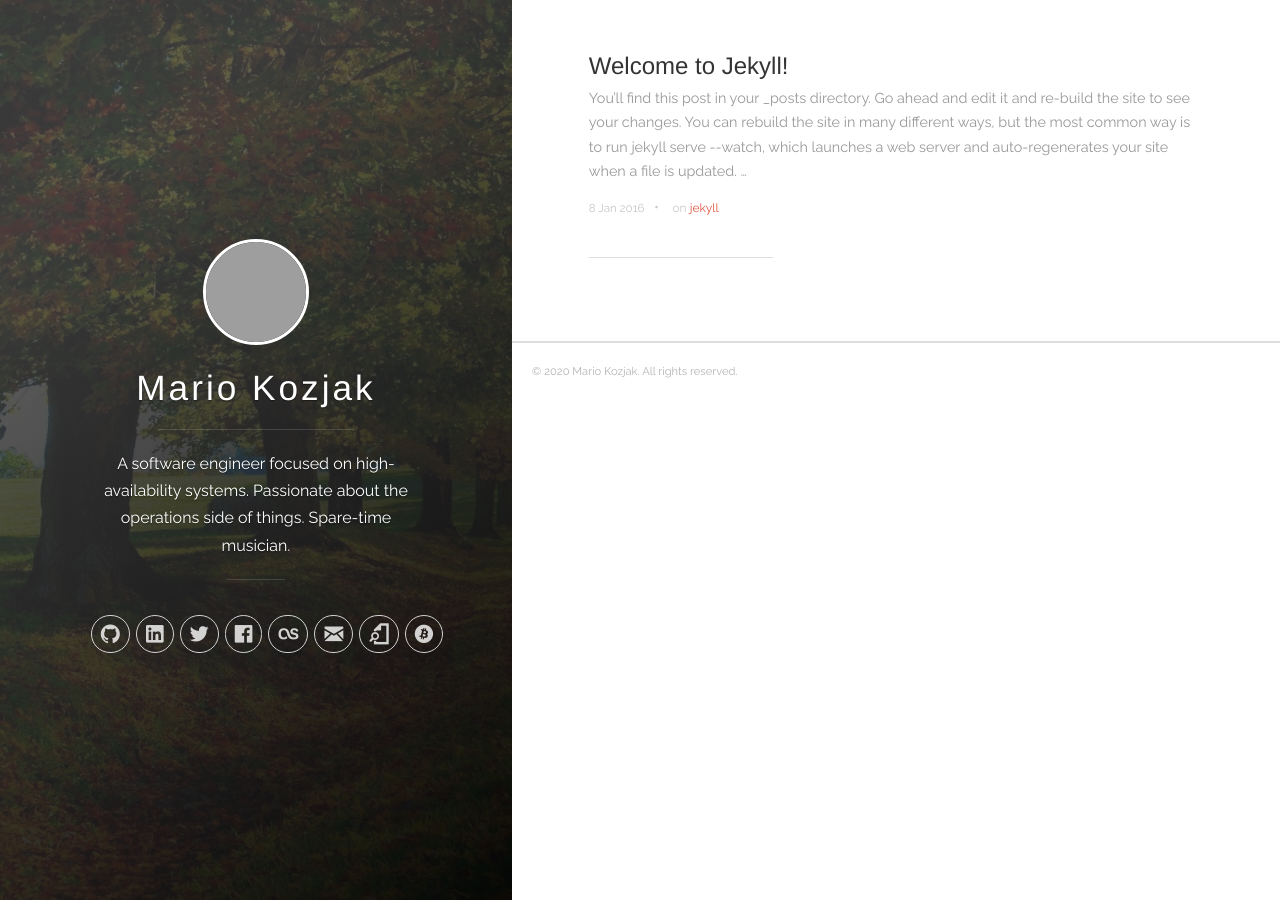
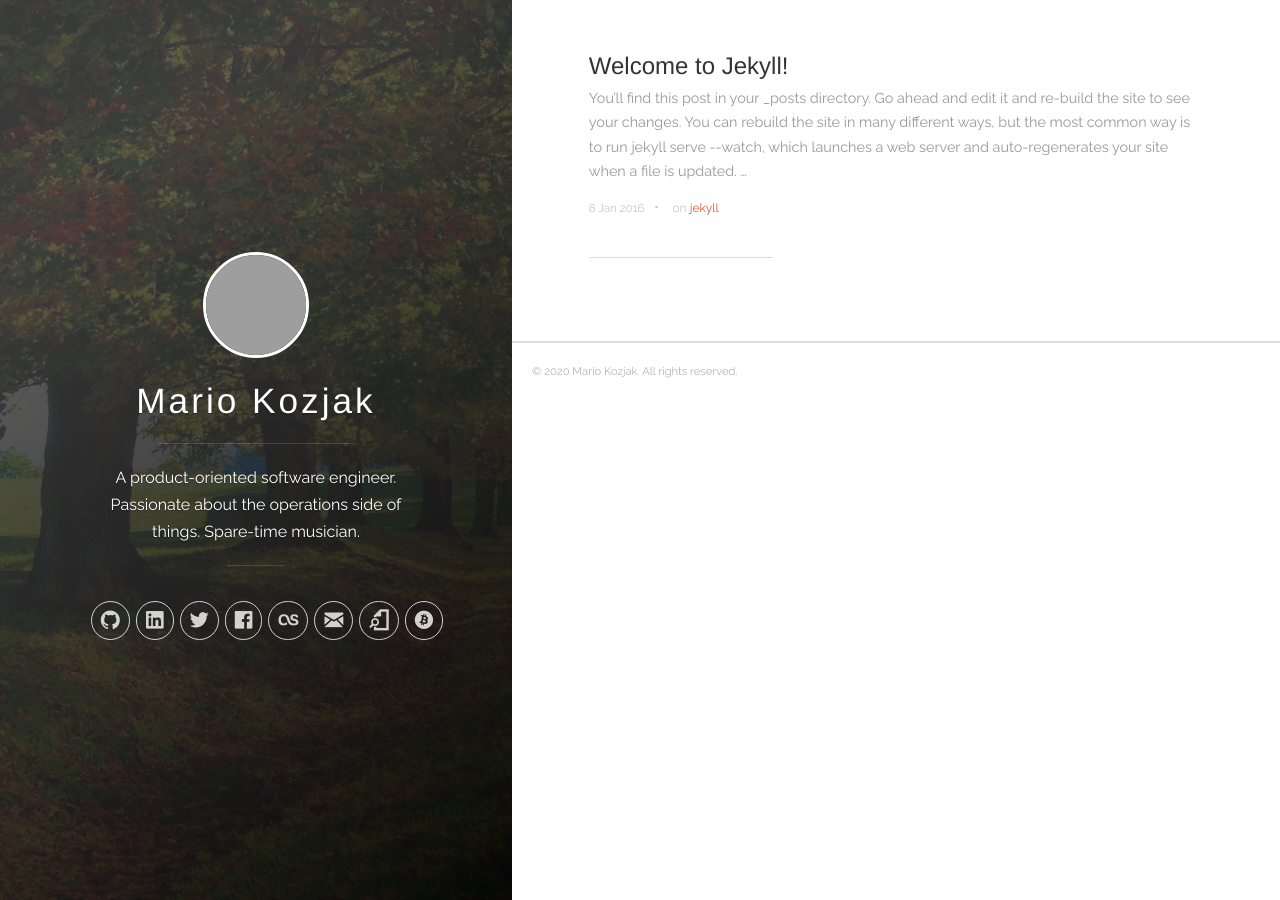
Before and after one commit to mkozjak/mkozjak.github.io, a Jekyll site: the page built from index.html, in a window 1280 px wide. Built offline with Jekyll 4.4.1, drawn with Linux system fonts in a browser that asks for light colours; the list of posts is cut into pages by our own code; grey boxes are pictures that could not be loaded.

Commit message:
update headline
Signed-off-by: Mario Kozjak <kozjakm1@gmail.com>

```diff
--- a/_config.yml
+++ b/_config.yml
@@ -1,6 +1,6 @@
 # Site settings
 title: Mario Kozjak
-description: 'A software engineer focused on high-availability systems. Passionate about the operations side of things. Spare-time musician.'
+description: 'A product-oriented software engineer. Passionate about the operations side of things. Spare-time musician.'
 url: 'https://mario.kozjak.io'
 baseurl: ''
 # google_analytics: 'UA-XXXXXX-X'
```
